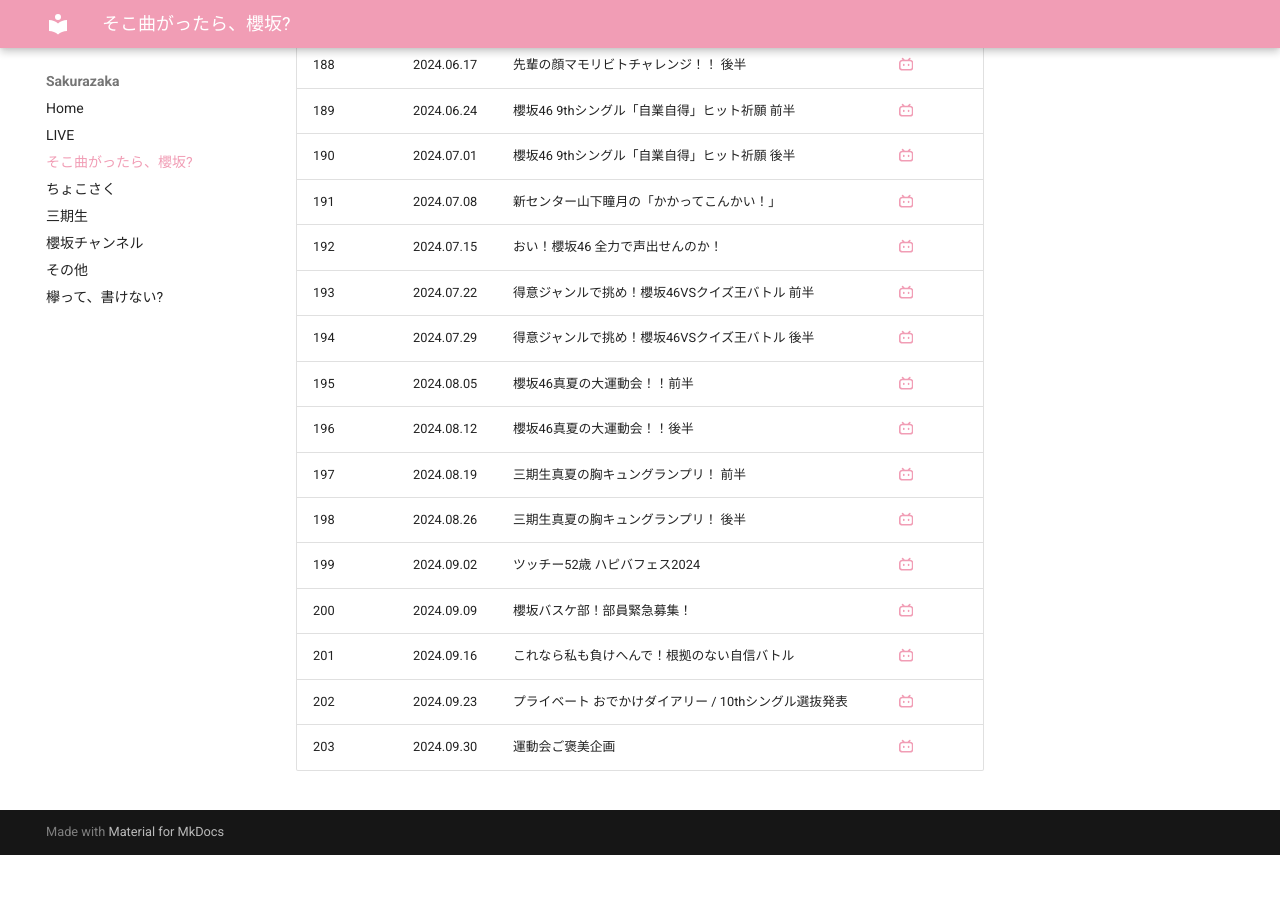
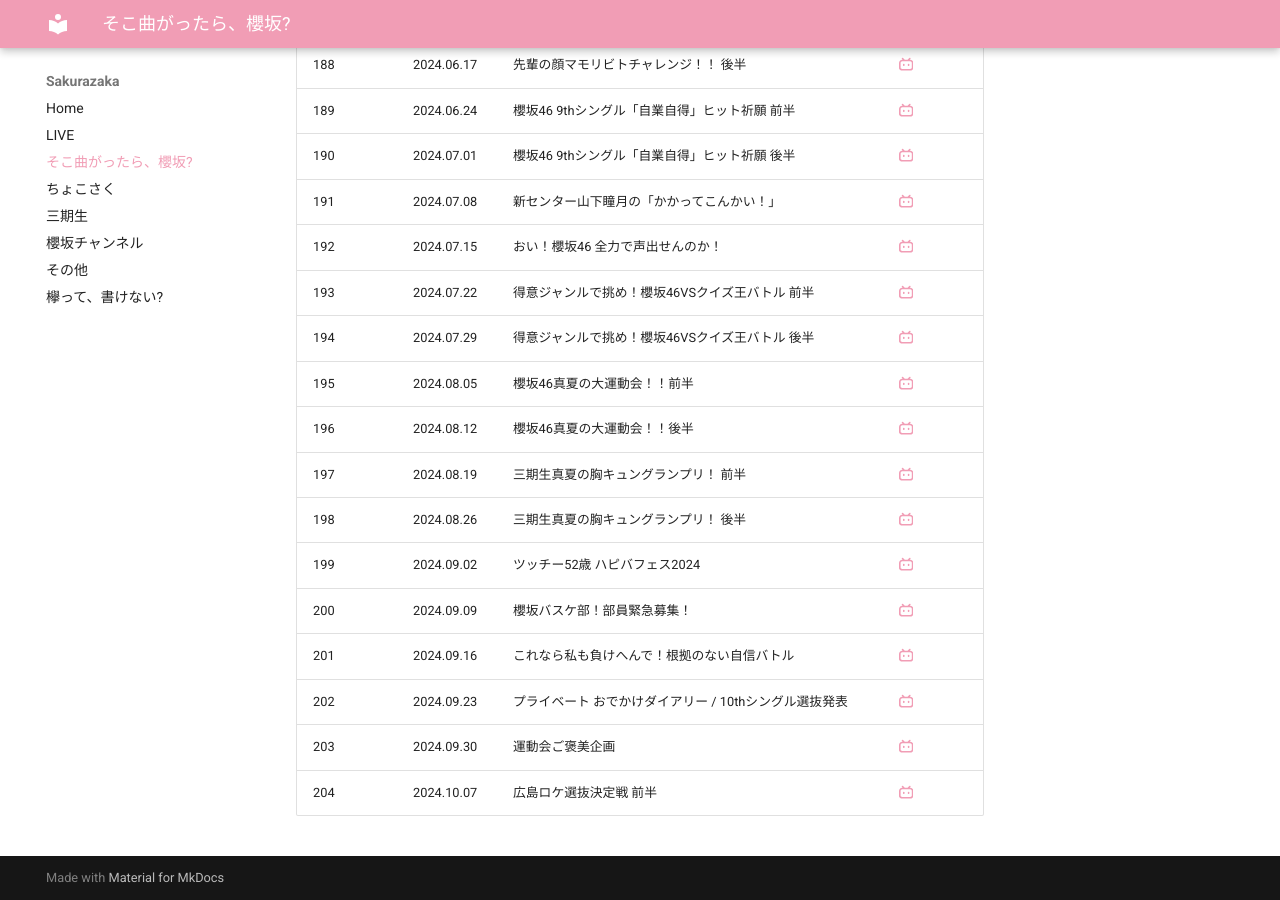
Before and after one commit to aki-192/sakura, an MkDocs documentation site: the page built from docs/sokosaku.md, in a window 1280 px wide and 900 px high, scrolled down 8972 px. Built offline with MkDocs 1.6.1 and Material for MkDocs 9.7.7, drawn with Linux system fonts in a browser that asks for light colours; before the commit the page ends 9827 px from its top, so only the background shows below that.

Commit message:
Update sokosaku.md

```diff
--- a/docs/sokosaku.md
+++ b/docs/sokosaku.md
@@ -209,3 +209,4 @@ title: そこ曲がったら、櫻坂?
 | 201 | 2024.09.16 | これなら私も負けへんで！根拠のない自信バトル | [:simple-bilibili:](https://www.bilibili.com/video/BV1hpt7eFEML/) |
 | 202 | 2024.09.23 | プライベート おでかけダイアリー / 10thシングル選抜発表 | [:simple-bilibili:](https://www.bilibili.com/video/BV1Nkxue4Ebm/) |
 | 203 | 2024.09.30 | 運動会ご褒美企画 | [:simple-bilibili:](https://www.bilibili.com/video/BV12g4gecE9q/) |
+| 204 | 2024.10.07 | 広島ロケ選抜決定戦 前半 | [:simple-bilibili:](https://www.bilibili.com/video/BV1eF2KYcEQA?p=2/) |
```
